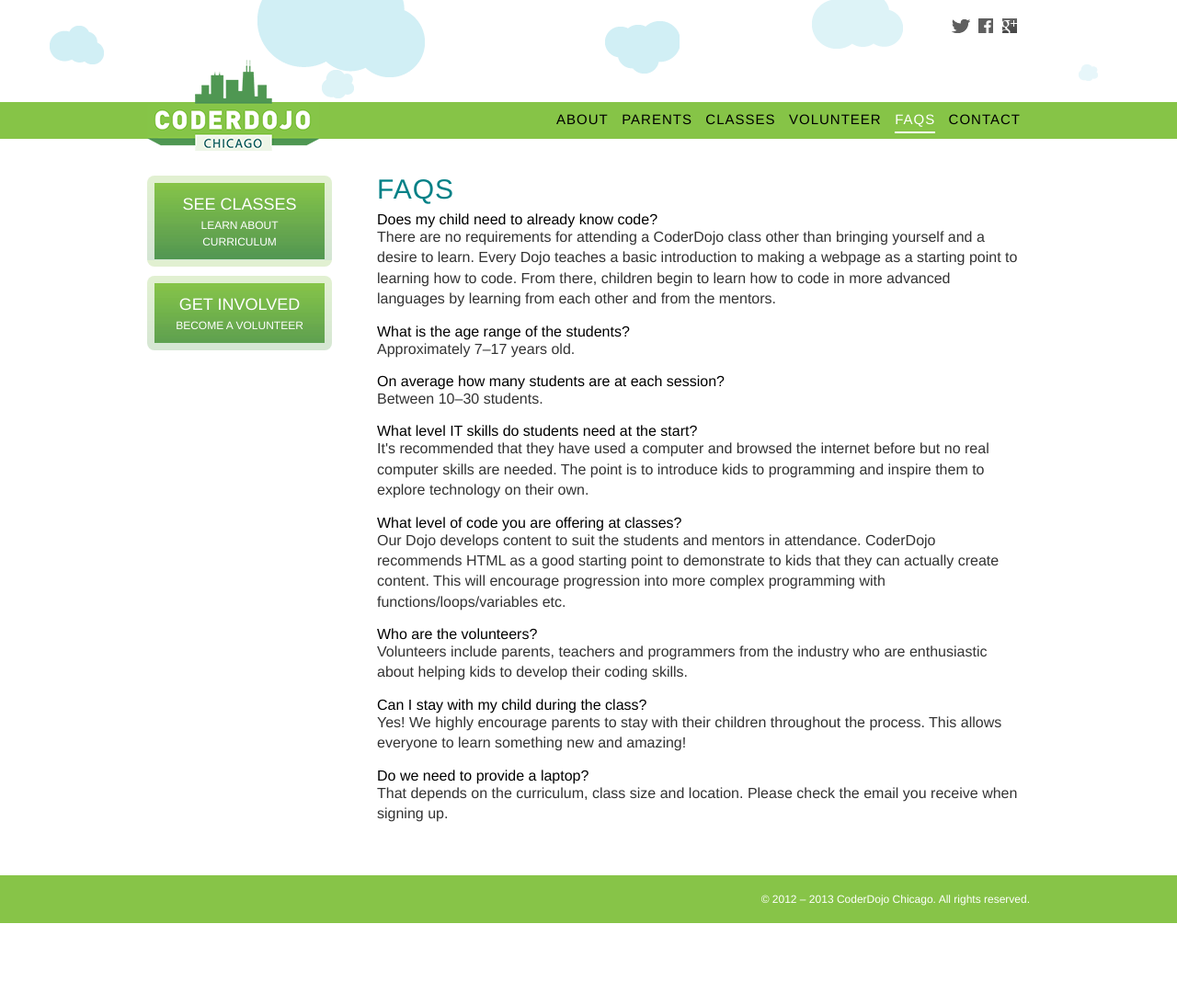
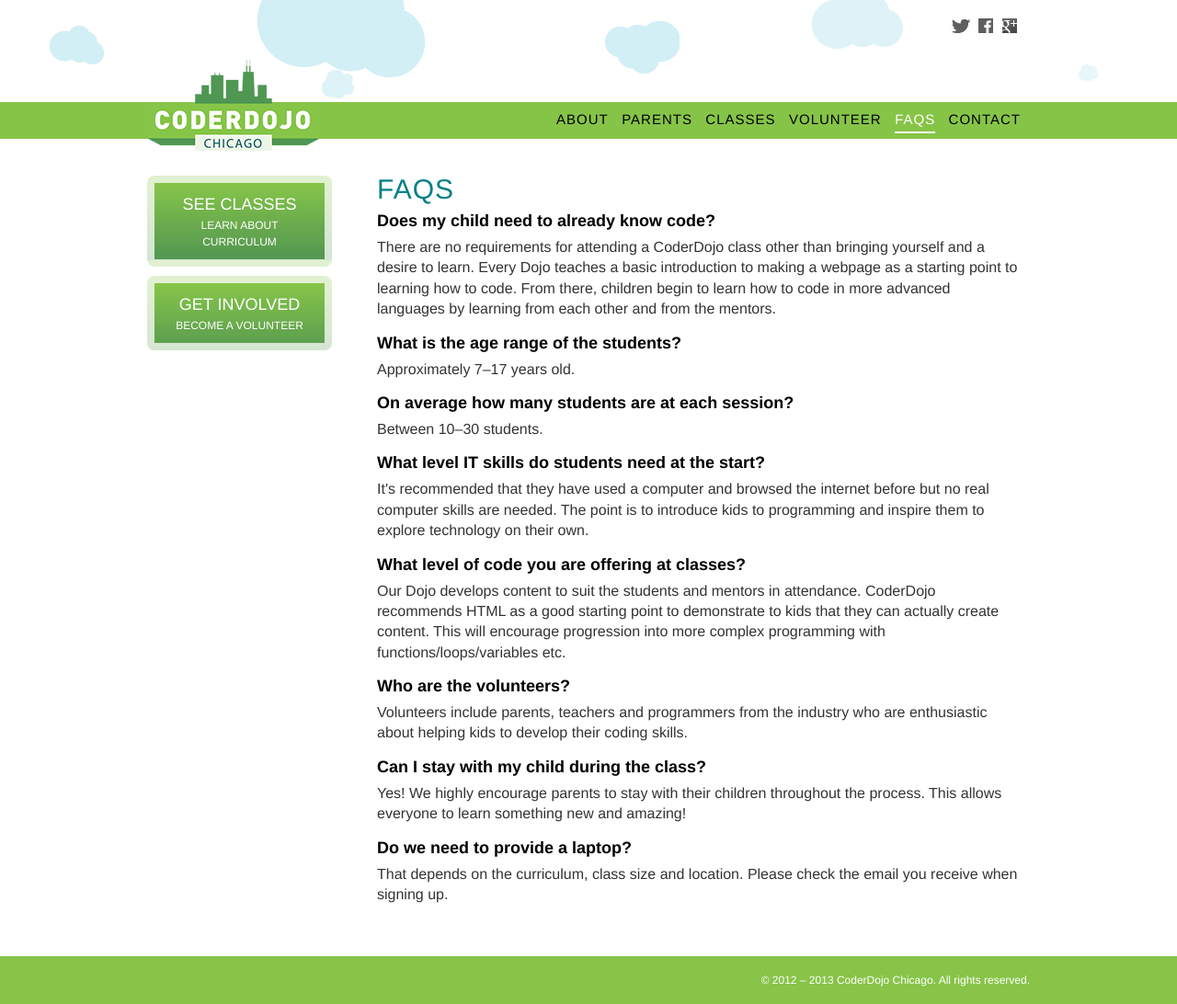
Before and after one commit to captainsafia/coderdojochi.github.com, a Jekyll site: the page built from faqs/index.html, in a window 1280 px wide. Shown: the whole page at 92% size. Built offline with Jekyll 4.4.1, drawn with Linux system fonts in a browser that asks for light colours; comment, search, counter and statistics services are not loaded; before the commit the page ends 1004 px from its top, so only the background shows below that.

Commit message:
Fixed FAQs Q's styling.

```diff
--- a/assets/styles/style.css
+++ b/assets/styles/style.css
@@ -522,6 +522,13 @@ a:hover {
     line-height: 1.15;
 }
 
+/* FAQs */
+
+.faqs h2 {
+    font-weight: bold;
+    margin-bottom: 0.5em;
+    font-size: 1.125em;
+}
 
 /* Helpers */
 .drop-caps p:first-child:first-letter {
--- a/faqs/index.html
+++ b/faqs/index.html
@@ -3,7 +3,7 @@ layout: page
 title: "CoderDojoChi Mentors"
 ---
 
-<div class="article">
+<div class="article faqs">
     <h1 class="title">FAQs</h1>
 
     <h2>Does my child need to already know code?</h2>
```
